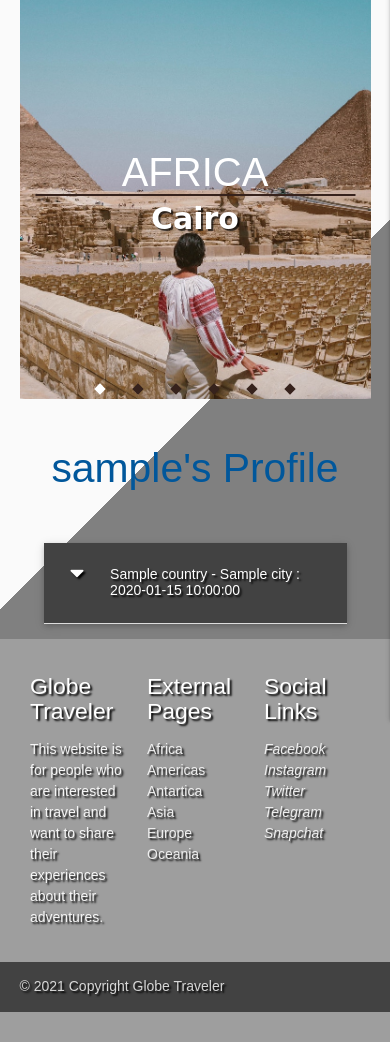
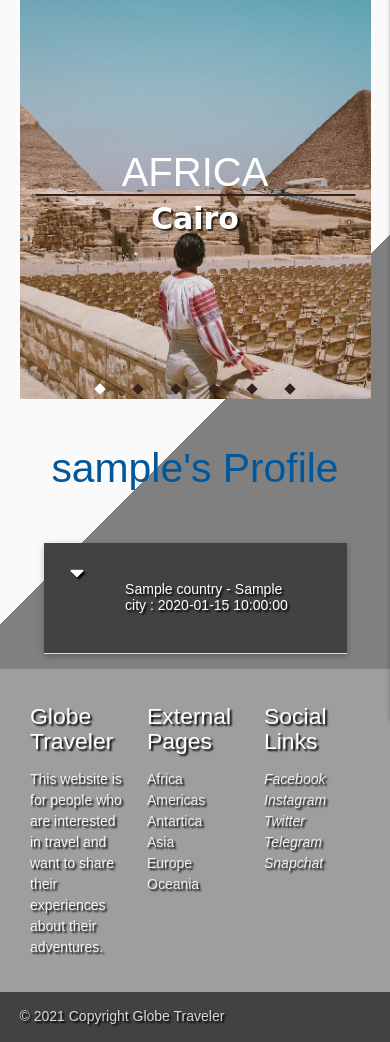
Before and after one commit to Code-Institute-Submissions/Pretro-MS3_Travelbook_AprResub, a Flask app: a page that uses templates/base.html in a window 390 px wide. Shown: the part 184-1226 px from the top of the page. Before the commit the page ends 1196 px from the top, so only its background shows below. Run offline with Flask 2, Linux system fonts and the light colour scheme; the visitor is signed in with stand-in values (Sample User, id 1); a database or web service that is not in the repository returns one stand-in record (values such as "Sample title"); some libraries are stand-ins or nearby versions.

Commit message:
Finishing the responsive part

```diff
--- a/static/css/style.css
+++ b/static/css/style.css
@@ -20,11 +20,11 @@ nav .brand-logo.center{
 }
 
 .country-label {
-    margin: 5px;
+    margin: 20px;
 }
 
 .pais{
-    margin: 5px;
+    margin: 20px;
 }
 
 /* Carousel section*/
@@ -165,6 +165,9 @@ nav .brand-logo.center{
     width: 130px;
     left: 10px;
 }
+.pais {
+    margin: 20px;
+}
 }
 @media screen and (max-width: 600px) {
  nav .brand-logo.center {
```
